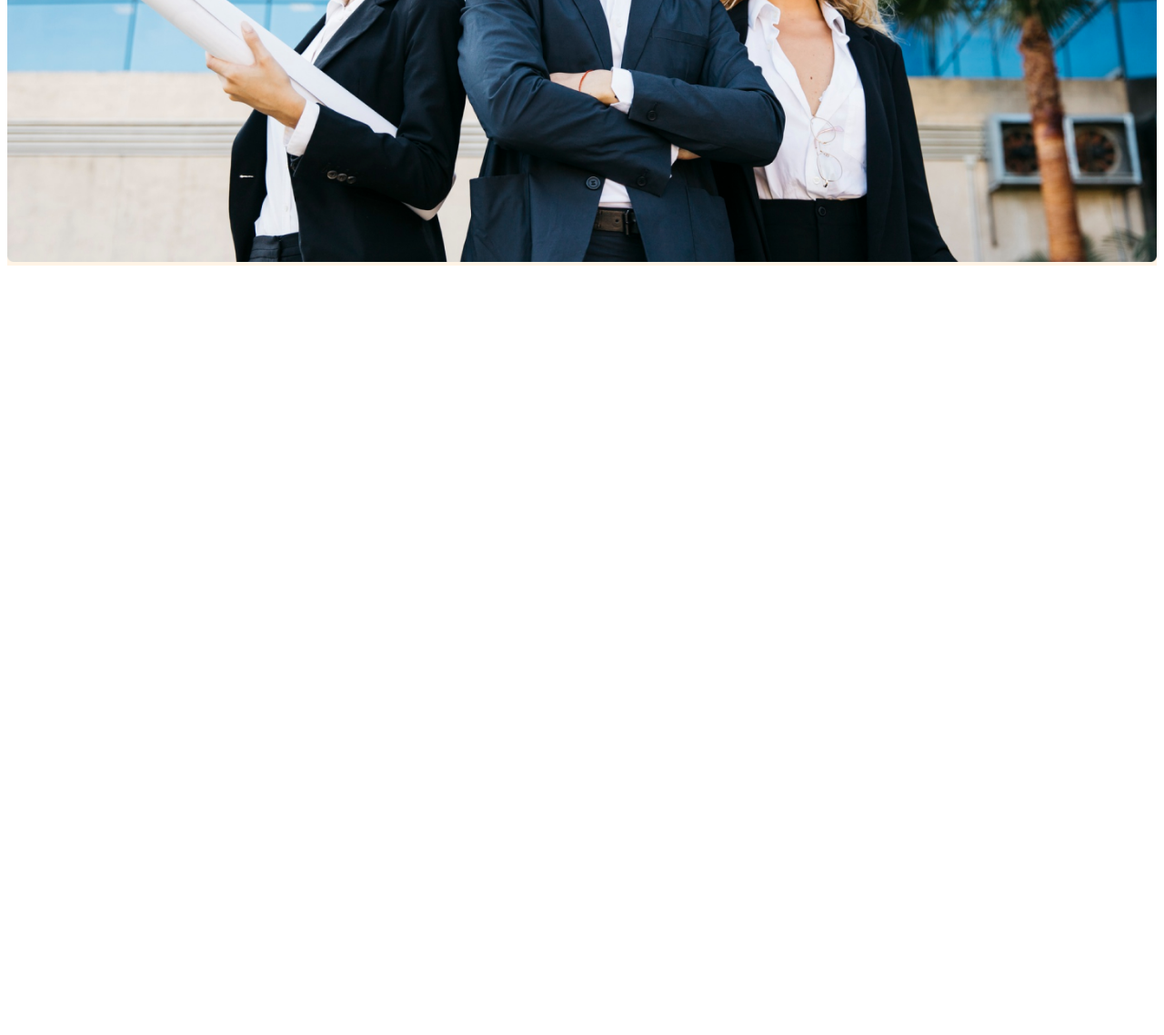
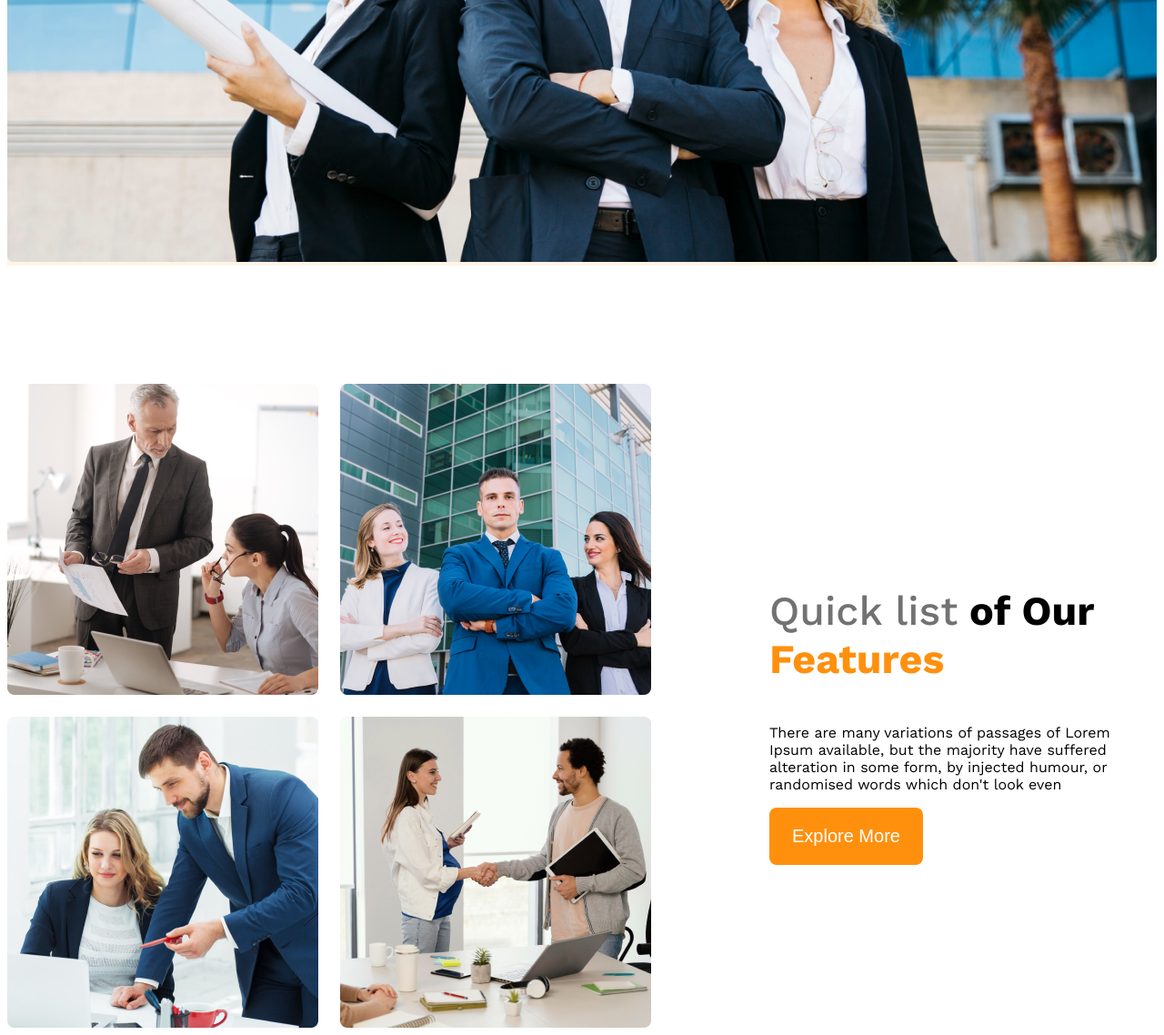
Before and after one commit to TamimAhmedCD/g3-architects-website, a plain HTML site: page index.html in a window 1280 px wide. Shown: the part 882-2020 px from the top of the page at 91% size. Before the commit the page ends 1182 px from the top, so only its background shows below. Drawn offline with nearby package versions, Linux system fonts and the light colour scheme.

Commit message:
team section added

```diff
--- a/Styles/style.css
+++ b/Styles/style.css
@@ -51,6 +51,25 @@
     font-size: 1.25rem;
     border-radius: 8px;
     border: none;
+}
+
+.text-primary{
+
+    color: #FF900E;
+
+}
+
+main{
+
+    max-width: 1440px;
+    margin: 0 auto;
+
+}
+
+main > section{
+
+    margin-top: 130px;
+
 }
 
 /* Shared Styles Ended */
@@ -128,14 +147,78 @@
 
 /* Banner Related Styles Ended */
 
+/* Team and Feature Related Styles Started */
+
+.teams{
+
+    align-items: center;
+
+}
+
+.team-img-container{
+
+    display: grid;
+    grid-template-columns: repeat(2, 1fr);
+    gap: 24px;
+
+}
+
+.our-features{
+
+    margin-left: 130px;
+    max-width: 530px;
+
+}
+
+.feature-title{
+
+    font-size: 2.8rem;
+
+}
+
+#quick-list{
+    font-weight: 500;
+}
+
+/* Team and Feature Related Styles Ended */
+
 /* Responsive Media Query */
 
 @media screen and (max-width:576px) {
 
-    .navbar, .nav-link{
+    .navbar,
+    .nav-link,
+    .teams{
 
         flex-direction: column;
 
     }
 
+    .team-img-container{
+
+        grid-template-columns: repeat(1, 1fr);
+
+    }
+    .our-features{
+
+        margin-left: 2px;
+
+    }
+
 }
+
+/* Medium Size Device Media Query */
+
+@media screen and (min-width:576px) and (max-width:992px) {
+
+    .teams{
+
+        flex-direction: column;
+
+    }
+
+    .our-features{
+
+        margin: 50px auto;
+    }
+}
--- a/index.html
+++ b/index.html
@@ -27,6 +27,19 @@
         </div>
     </header>
     <main>
+        <section class="teams display-flex">
+            <div class="team-img-container">
+                <img src="./images/team1.png" alt="">
+                <img src="./images/team2.png" alt="">
+                <img src="./images/team3.png" alt="">
+                <img src="./images/team4.png" alt="">
+            </div>
+            <div class="our-features">
+                <h3 class="feature-title"><span id="quick-list" class="text-light">Quick list</span> <span class="">of Our </span> <span class="text-primary">Features </span></h3>
+                <p class="feature-description">There are many variations of passages of Lorem Ipsum available, but the majority have suffered alteration in some form, by injected humour, or randomised words which don't look even</p>
+                <button class="btn-primary">Explore More</button>
+            </div>
+        </section>
 
     </main>
     <footer>
```
